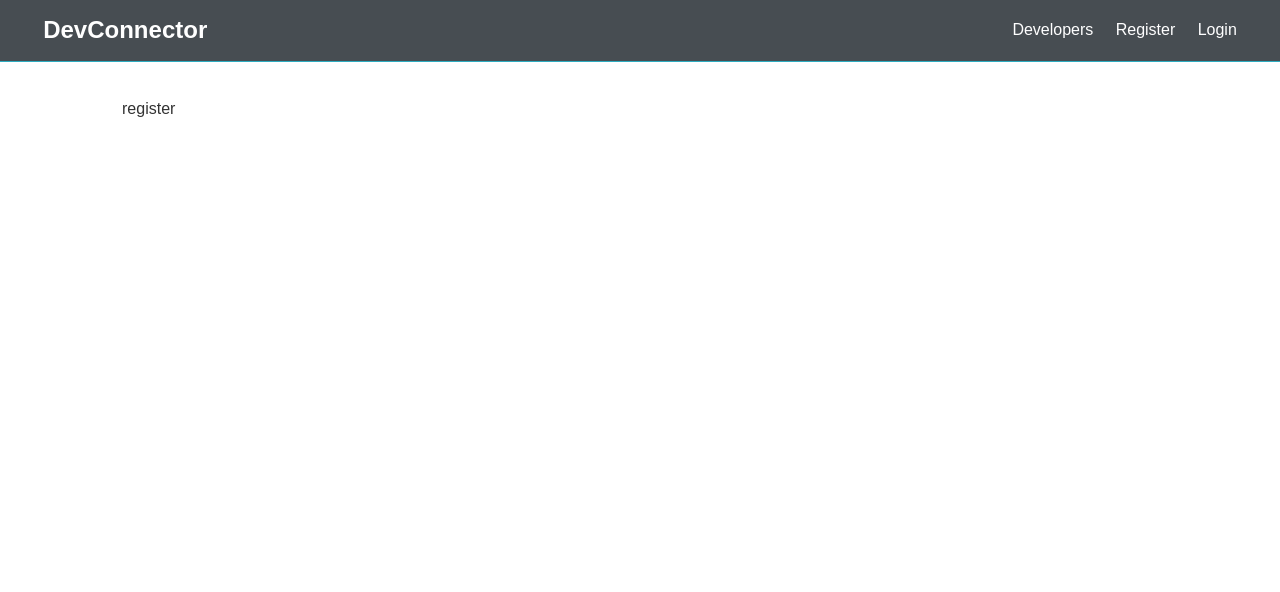
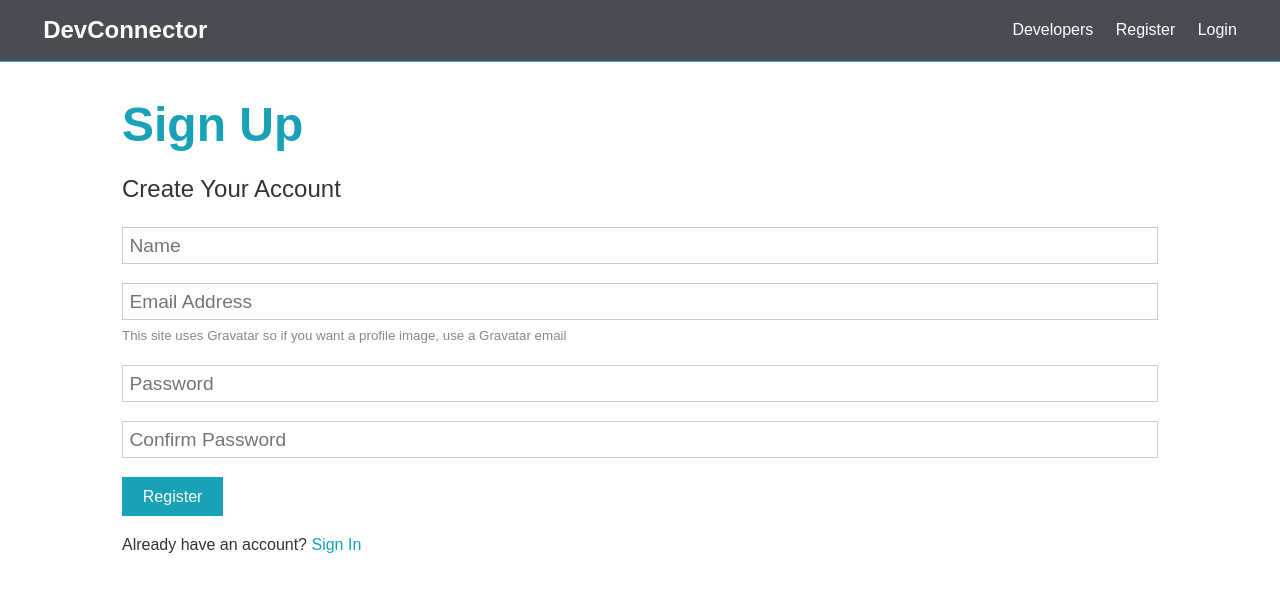
Before and after one commit to elitecolors/react_node, a React (Create React App) app in the folder client/: page /register in a window 1280 px wide. Shown: the top 592 px of the page. Built offline with nearby package versions, Linux system fonts and the light colour scheme.

Commit message:
register form and useState hook

```diff
--- a/client/src/components/auth/Register.js
+++ b/client/src/components/auth/Register.js
@@ -1,12 +1,73 @@
-import React from 'react'
+import React, { Fragment, useState} from 'react'
 
 const Register= () =>{
-    return (
-            <div>
-                register
+    const [formData, setFormData] = useState({
+        name: '',
+        email: '',
+        password: '',
+        password2: '',
+    });
+
+    const { name, email,password,password2} = formData;
+    const onChange= e => setFormData({...formData,[e.target.name]: e.target.value});
+    const onSubmit = e => {
+        e.preventDefault();
+        if(password != password2){
+            console.log('password not equals');
+        }
+        else {
+            console.log(formData);
+        }
+    }
+
+    return <Fragment>
+        <h1 className="large text-primary">Sign Up</h1>
+        <p className="lead"><i className="fas fa-user"></i> Create Your Account</p>
+        <form className="form" onSubmit={e =>onSubmit(e)}>
+            <div className="form-group">
+                <input type="text"
+                       placeholder="Name"
+                       value={name}
+                       onChange={e => onChange(e)}
+                       name="name" required/>
             </div>
-
-    )
+            <div className="form-group">
+                <input type="email"
+                       value={email}
+                       onChange={e => onChange(e)}
+                       placeholder="Email Address"
+                       name="email"/>
+                <small className="form-text"
+                >This site uses Gravatar so if you want a profile image, use a
+                    Gravatar email</small
+                >
+            </div>
+            <div className="form-group">
+                <input
+                    type="password"
+                    value={password}
+                    onChange={e => onChange(e)}
+                    placeholder="Password"
+                    name="password"
+                    minLength="6"
+                />
+            </div>
+            <div className="form-group">
+                <input
+                    type="password"
+                    value={password2}
+                    onChange={e => onChange(e)}
+                    placeholder="Confirm Password"
+                    name="password2"
+                    minLength="6"
+                />
+            </div>
+            <input type="submit" className="btn btn-primary" value="Register"/>
+        </form>
+        <p className="my-1">
+            Already have an account? <a href="login.html">Sign In</a>
+        </p>
+            </Fragment>
 }
 
 export default Register
```
